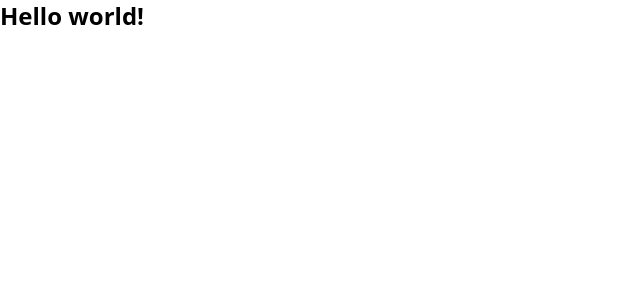
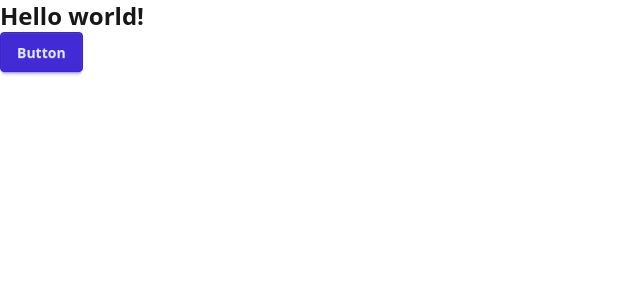
Before and after one commit to mike3497/music-app, a Vue app: page / in a window 1280 px wide. Shown: the top 300 px of the page, without its empty margins (0-640 px from the left). Built offline with nearby package versions, Linux system fonts and the light colour scheme; the HTML template or start-up script is replaced by a standard one.

Commit message:
feat: install DaisyUI

```diff
--- a/package.json
+++ b/package.json
@@ -26,6 +26,7 @@
     "@vue/eslint-config-prettier": "^10.2.0",
     "@vue/eslint-config-typescript": "^14.4.0",
     "@vue/tsconfig": "^0.7.0",
+    "daisyui": "^5.0.0-beta.9",
     "eslint": "^9.20.1",
     "eslint-plugin-vue": "^9.32.0",
     "jiti": "^2.4.2",
--- a/src/assets/main.css
+++ b/src/assets/main.css
@@ -1 +1,2 @@
 @import 'tailwindcss';
+@plugin "daisyui";
--- a/src/views/HomeView.vue
+++ b/src/views/HomeView.vue
@@ -1,3 +1,4 @@
 <template>
   <h1 class="font-bold text-2xl">Hello world!</h1>
+  <button class="btn btn-primary">Button</button>
 </template>
```
Also changed, not shown: 1 other file (tests, documents, lock files or other folders).
